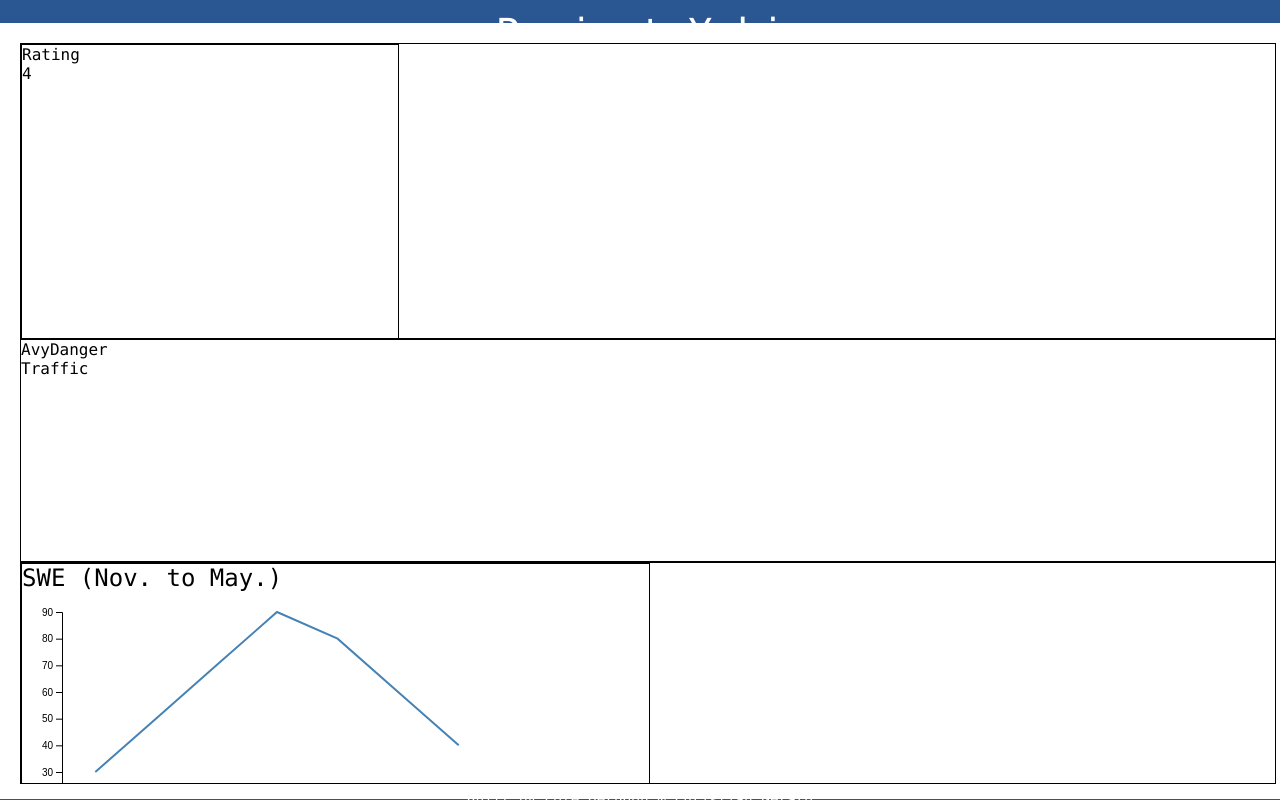
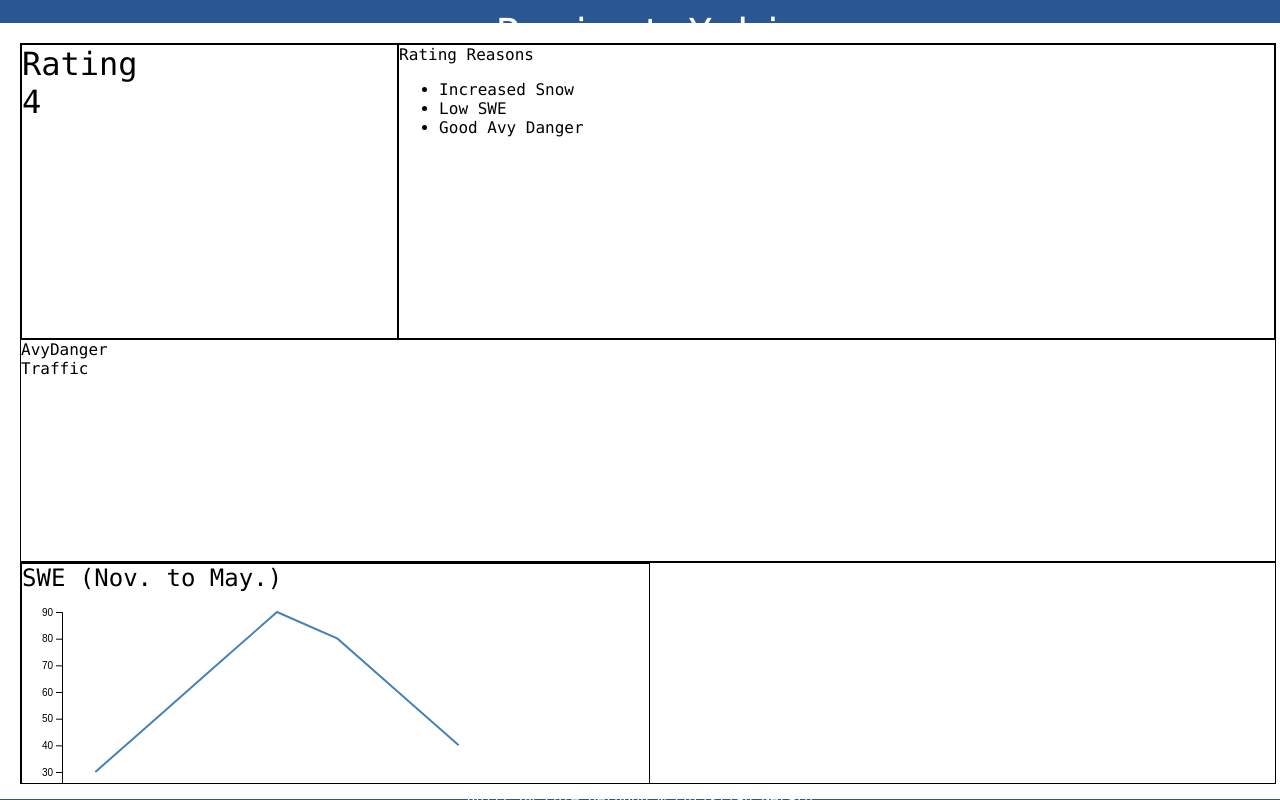
Before and after one commit to christian-gerard/project-yuki, a React (Vite) app in the folder client/: page / in a window 1280 px wide. Built offline with nearby package versions, Linux system fonts and the light colour scheme.

Commit message:
Adds Project Yuki Stuff

```diff
--- a/client/src/data-visualization/Rating.jsx
+++ b/client/src/data-visualization/Rating.jsx
@@ -8,9 +8,12 @@ function Rating() {
       border: 1px solid black;
       overflow: hidden;
       white-space: nowrap;
+      display:flex;
+      flex-direction: row;
   `
   const RatingChart = styled.div`
       width:30%;
+      font-size:2em;
       height:100%;
       border: 1px solid black;
       overflow: hidden;
@@ -32,7 +35,13 @@ function Rating() {
       </RatingChart>
 
       <RatingReasons>
+        <p>Rating Reasons</p>
+        <ul>
+          <li> Increased Snow </li>
+          <li> Low SWE </li>
+          <li> Good Avy Danger </li>
 
+        </ul>
       </RatingReasons>
     </Main>
   )
```
